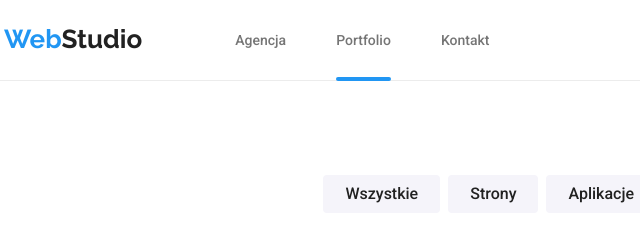
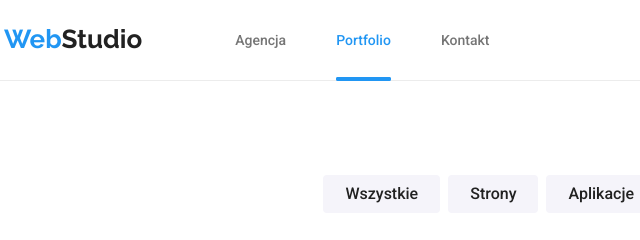
Before and after one commit to Jakub-Brodalka/goit-markup-hw-07, a plain HTML site: page portfolio.html in a window 1280 px wide. Shown: the top 240 px of the page, 36-676 px from the left. Drawn offline with nearby package versions, Linux system fonts and the light colour scheme.

Commit message:
bem dun dun
one fix of whereami

```diff
--- a/portfolio.html
+++ b/portfolio.html
@@ -28,7 +28,9 @@
               <a class="list__nav" href="./index.html">Agencja</a>
             </li>
             <li class="nav__whereami">
-              <a class="list__nav" href="./portfolio.html">Portfolio</a>
+              <a class="list__nav nav__whereami" href="./portfolio.html"
+                >Portfolio</a
+              >
             </li>
             <li><a class="list__nav" href="./contact.html">Kontakt</a></li>
           </ul>
```
Also changed, not shown: index.html (+3 -2 lines).
